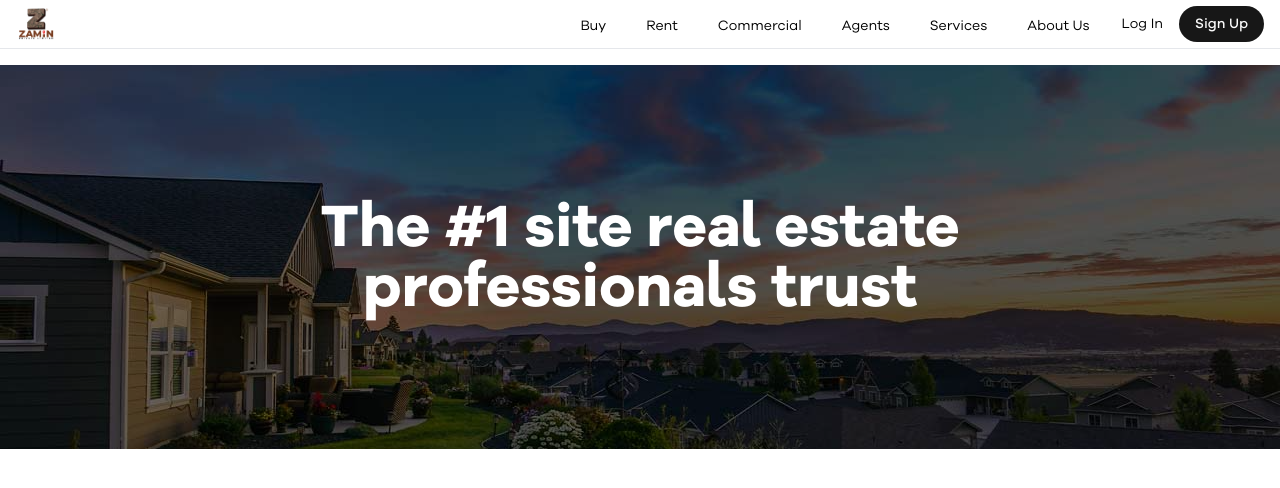
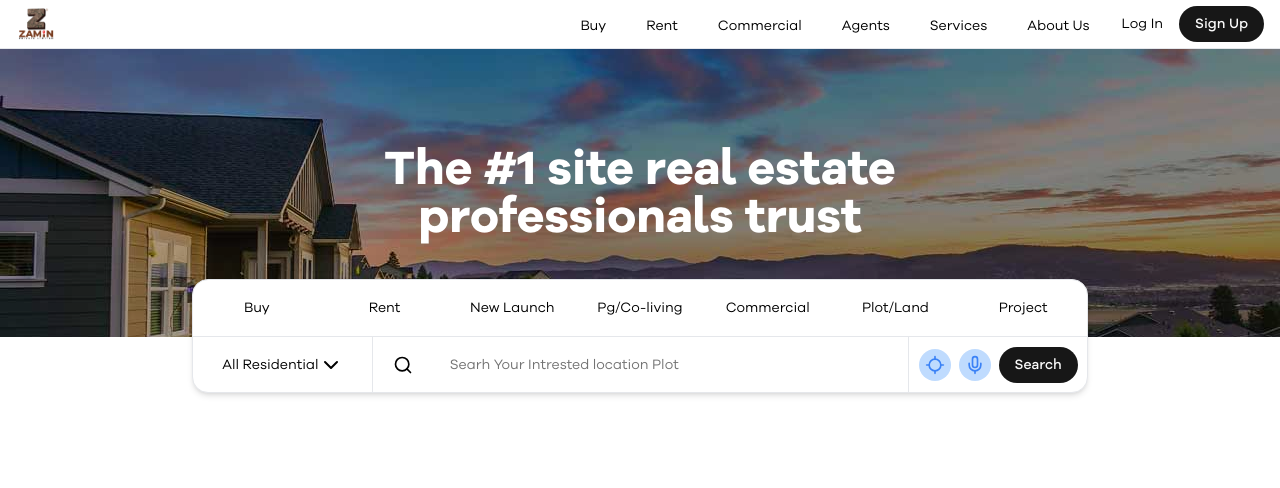
Before and after one commit to NITESH261/zaminbazzar, a Next.js app: page / in a window 1280 px wide. Shown: the top 488 px of the page. Built offline with nearby package versions, Linux system fonts and the light colour scheme.

Commit message:
add: basic search ui updated

```diff
--- a/src/app/layout.jsx
+++ b/src/app/layout.jsx
@@ -44,9 +44,9 @@ export default function RootLayout({ children }) {
     return (
         <html lang="en"
         >
-            <body className={cn("h-screen font-galanoGrotesque w-screen", galanoGrotesque.variable)}>
+            <body className={cn("h-screen flex flex-col font-galanoGrotesque w-screen", galanoGrotesque.variable)}>
                 <Navbar />
-                <main className="flex relative w-full h-[calc(100%-65px)] pt-4">
+                <main className="flex relative w-full h-[calc(100%-48px)]">
                     <section className="flex flex-1 w-full">
                         {children}
                     </section>
--- a/src/components/atoms/Background.jsx
+++ b/src/components/atoms/Background.jsx
@@ -3,12 +3,12 @@ import Image from 'next/image'
 
 const Background = () => {
   return (
-    <div>
+    <div className='w-full flex h-ful'>
       <Image
         src="/assets/background/background2.jpg"
         layout="fill"
-        objectFit="cover"
         alt="Hero background"
+        className='object-cover w-full'
       />
     </div>
   )
--- a/src/components/organism/Hero.jsx
+++ b/src/components/organism/Hero.jsx
@@ -1,13 +1,71 @@
 import React from 'react';
 import Background from '../atoms/Background';
+import { ChevronDown } from 'lucide-react';
+import { Search } from 'lucide-react';
+import { Button } from '../ui/button';
+import { LocateIcon } from 'lucide-react';
+import { MicIcon } from 'lucide-react';
+import { Input } from '../ui/input';
 
 const Hero = () => {
     return (
         <>
-            <div className='w-full h-96 flex items-center justify-center relative'>
+            <div className='w-full h-72 flex items-center justify-center relative'>
                 <Background />
-                <div className="absolute flex items-center justify-center h-full w-full bg-black bg-opacity-50">
-                    <h1 className="text-white w-full max-w-5xl text-3xl md:text-4xl lg:text-6xl  break-normal text-center font-bold">The #1 site real estate professionals trust</h1>
+                <div className="absolute flex flex-col gap-6 items-center justify-center h-full w-full bg-black/20">
+                    <h1 className="font-galanoGrotesque text-white w-full max-w-3xl text-3xl md:text-4xl lg:text-5xl  break-normal text-center font-bold">The #1 site real estate professionals trust</h1>
+                    <div className="flex absolute top-[80%] shadow-md flex-col divide-y w-full max-w-4xl bg-white rounded-2xl border border-gray-200">
+                        <div className="flex w-full text-sm">
+                            <ul className="grid grid-cols-7 h-14 w-full">
+                                <li className='flex w-full items-center justify-center'>
+                                    Buy
+                                </li>
+                                <li className='flex w-full items-center justify-center'>
+                                    Rent
+                                </li>
+                                <li className='flex w-full items-center justify-center'>
+                                    New Launch
+                                </li>
+                                <li className='flex w-full items-center justify-center'>
+                                    Pg/Co-living
+                                </li>
+                                <li className='flex w-full items-center justify-center'>
+                                    Commercial
+                                </li>
+                                <li className='flex w-full items-center justify-center'>
+                                    Plot/Land
+                                </li>
+                                <li className='flex w-full items-center justify-center'>
+                                    Project
+                                </li>
+                            </ul>
+                        </div>
+                        <div className="grid grid-cols-5 divide-x w-full h-14">
+                            <div className="flex w-full items-center justify-center">
+                                <span className='text-sm'>All Residential</span>
+                                <ChevronDown className='size-6' />
+                            </div>
+                            <div className="flex w-full px-5 items-center justify-center col-span-3">
+                                <div className="flex w-[10%]">
+                                    <Search className='size-5' />
+                                </div>
+                                <div className="flex w-full">
+                                    <Input className="outline-none border-none" placeholder="Searh Your Intrested location Plot" />
+                                </div>
+                            </div>
+                            <div className="flex w-full gap-2 items-center justify-center">
+                                <span className='size-8 bg-blue-200 rounded-full items-center justify-center flex'>
+                                    <LocateIcon className="size-5 text-blue-500" />
+                                </span>
+                                <span className='size-8 bg-blue-200 rounded-full items-center justify-center flex'>
+                                    <MicIcon className="size-5 text-blue-500" />
+                                </span>
+                                <Button >
+                                    Search
+                                </Button>
+                            </div>
+                        </div>
+                    </div>
                 </div>
             </div>
         </>
--- a/src/components/organism/Navbar.jsx
+++ b/src/components/organism/Navbar.jsx
@@ -10,7 +10,7 @@ const Navbar = () => {
                 <div className="flex w-fit flex-grow-0">
                     <Logo />
                 </div>
-                <div className="flex flex-grow items-center justify-between h-full w-full gap-2">
+                <div className="hidden lg:flex flex-grow items-center justify-between h-full w-full gap-2">
                     <div className="flex w-full h-full justify-end">
                         <ul className='flex w-fit h-full gap-6'>
                             {NavData.map((item, index) => (
```
